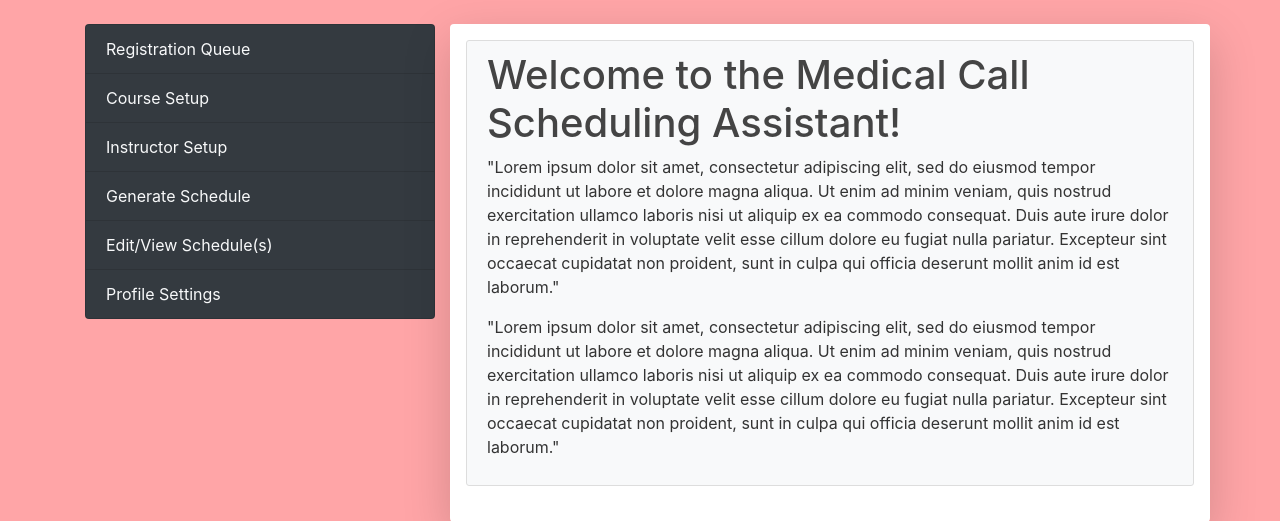
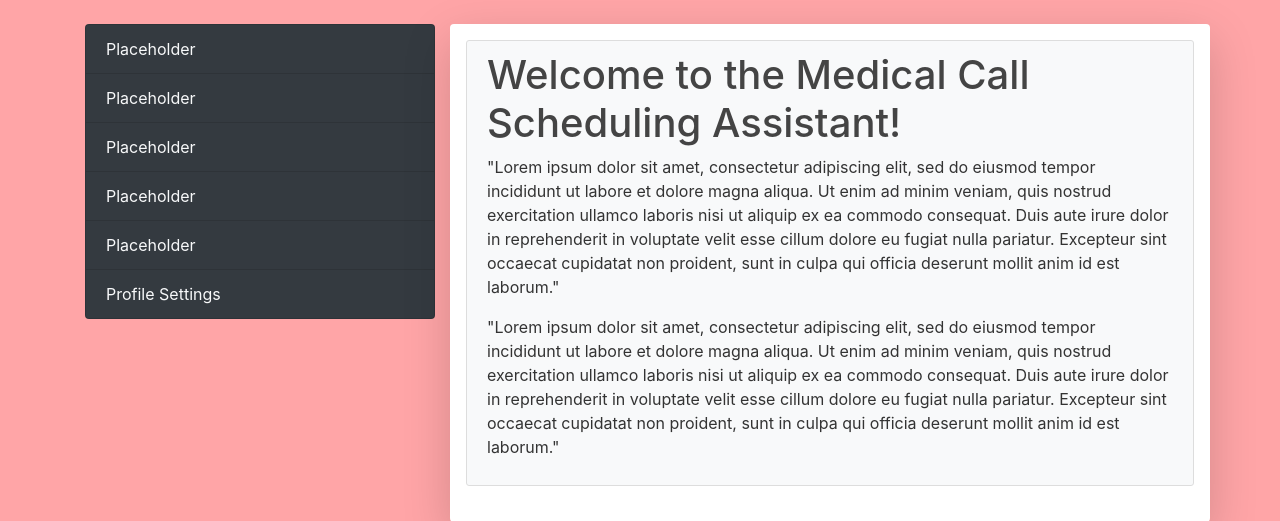
Before and after one commit to C-Smith-UALR/clarkSmith_CPSC4399_mcsa_project, a Django app: page / in a window 1280 px wide. Shown: the part 56-577 px from the top of the page. Run offline with Django 3.2, Linux system fonts and the light colour scheme; the visitor is signed in with stand-in values (Sample User, id 1); some libraries are stand-ins or nearby versions.

```diff
--- a/mcsa/templates/mcsa/base.html
+++ b/mcsa/templates/mcsa/base.html
@@ -54,13 +54,13 @@
                 <!--{% if user.is_authenticated %}-->
                     <div class="list-group">
                         {% if user.is_staff %}
-                            <a href="{% url 'index' %}" class="list-group-item list-group-item-light bg-dark text-light">Registration Queue</a>
-                            <a href="{% url 'index' %}" class="list-group-item list-group-item-light bg-dark text-light">Course Setup</a>
-                            <a href="{% url 'index' %}" class="list-group-item list-group-item-light bg-dark text-light">Instructor Setup</a>
+                            <a href="{% url 'index' %}" class="list-group-item list-group-item-light bg-dark text-light">Placeholder</a>
+                            <a href="{% url 'index' %}" class="list-group-item list-group-item-light bg-dark text-light">Placeholder</a>
+                            <a href="{% url 'index' %}" class="list-group-item list-group-item-light bg-dark text-light">Placeholder</a>
                         {% endif %}
 
-                        <a href="{% url 'index' %}" class="list-group-item list-group-item-light bg-dark text-light">Generate Schedule</a>
-                        <a href="{% url 'index' %}" class="list-group-item list-group-item-light bg-dark text-light">Edit/View Schedule(s)</a>
+                        <a href="{% url 'index' %}" class="list-group-item list-group-item-light bg-dark text-light">Placeholder</a>
+                        <a href="{% url 'index' %}" class="list-group-item list-group-item-light bg-dark text-light">Placeholder</a>
                         <a href="{% url 'profile' %}" class="list-group-item list-group-item-light bg-dark text-light">Profile Settings</a>
 
                     </div>
```
Also changed, not shown: README.md.
